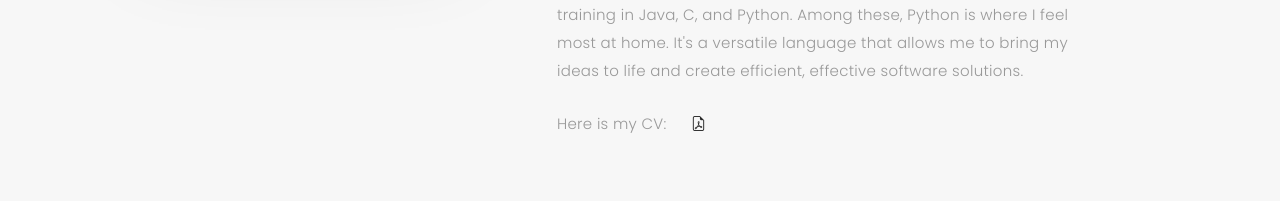
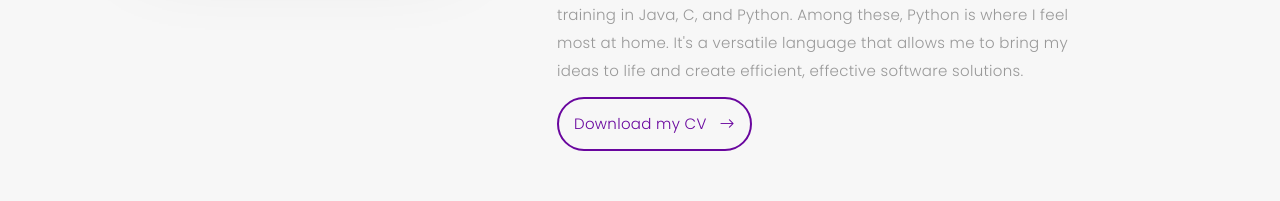
Before and after one commit to shvvkz/portfolio, a plain HTML site: page index.html in a window 1280 px wide. Shown: the part 1333-1534 px from the top of the page. Drawn offline with nearby package versions, Linux system fonts and the light colour scheme; a web font is replaced by a local one.

Commit message:
add new button for download CV

```diff
--- a/assets/css/style.css
+++ b/assets/css/style.css
@@ -1604,3 +1604,40 @@ blockquote {
     margin-right: 0;
   }
 }
+
+.download-button {
+  display: flex;
+  margin-top: 1.5vh;
+}
+
+.download-button .download-button-container {
+  display: flex;
+  align-items: center;
+  padding: 1em;
+  border: 2px solid #69069e;
+  border-radius: 50px;
+  color: #69069e;
+  transition: all linear .3s;
+}
+
+.download-button .download-button-container i {
+  margin-left: 1vw;
+}
+
+.download-button .download-button-container:hover {
+  background-color: #69069e;
+  color: #ffffff;
+}
+
+.download-button .download-button-container:hover i {
+  transform: translateX(5px);
+  transition: transform 0.3s ease;
+}
+
+@media (max-width: 480px) {
+  .download-button {
+    display: flex;
+    justify-content: center;
+    margin-top: 1.5vh;
+  }
+}
--- a/index.html
+++ b/index.html
@@ -102,7 +102,14 @@
                 I have a solid background in software development, thanks to my training in Java, C, and Python. Among these, Python is where I feel most at home.
                 It's a versatile language that allows me to bring my ideas to life and create efficient, effective software solutions.
               </p>
-              <p class="separator">Here is my CV: <a style= "padding-left: 20px; height: 60px;width:auto" href="https://forge.univ-lyon1.fr/p2103919"><i class="bi bi-file-earmark-pdf"></i></a></p>
+
+              <!-- Button to download CV -->
+              <a class="download-button" href="./assets/pdf/CV_Viggo_Casciano.pdf" download="CV.pdf" target="_blank">
+                <div class="download-button-container">
+                  <span>Download my CV</span>
+                  <i class="bi bi-arrow-right"></i>
+                </div>
+              </a>
 
             </div>
 
```
Also changed, not shown: 1 other file.
